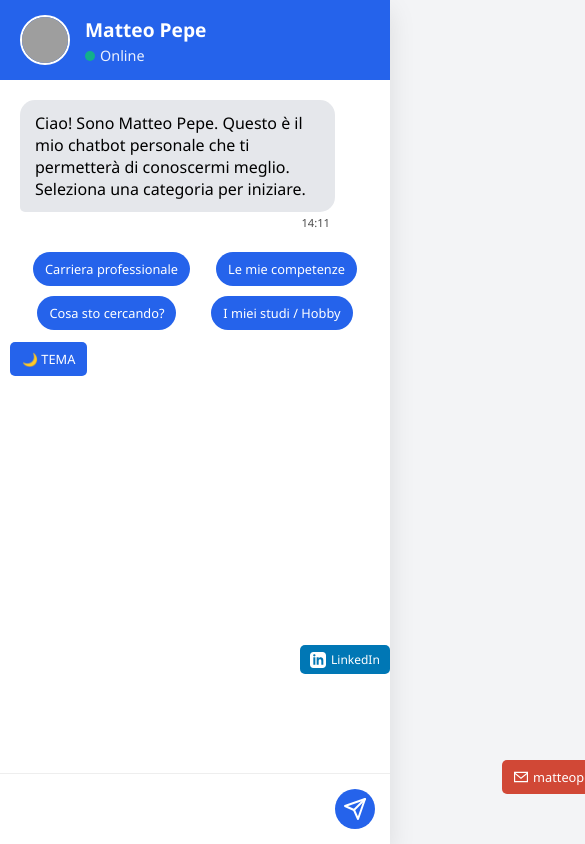
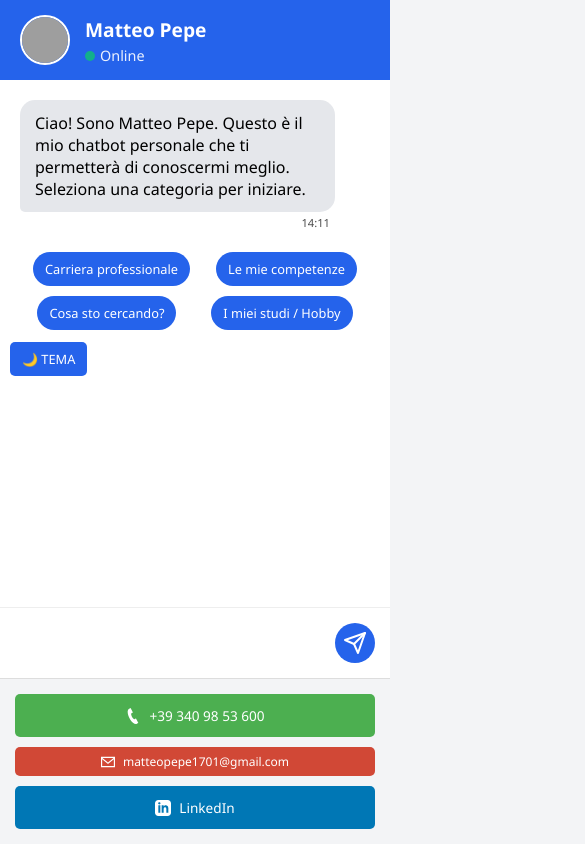
Before and after one commit to mvtt3/Matteo_Pepe_Chatbot, a plain HTML site: page index.html in a window 390 px wide. Shown: the top 844 px of the page, 585 px wide, since content can reach past the window. Drawn offline with Linux system fonts and the light colour scheme; grey boxes are pictures that could not be loaded.

Commit message:
Update index.html

```diff
--- a/index.html
+++ b/index.html
@@ -233,27 +233,7 @@
             }
         }
 
-        .linkedin-btn {
-            position: absolute;
-            bottom: 50px;
-            left: 300px;
-            background-color: #0077b5;
-            color: white;
-            border: none;
-            padding: 8px 12px;
-            border-radius: 5px;
-            font-size: 0.8rem;
-            display: flex;
-            align-items: center;
-            gap: 5px;
-            cursor: pointer;
-            text-decoration: none;
-        }
-
-        .linkedin-btn svg {
-            width: 16px;
-            height: 16px;
-        }
+/* Old .linkedin-btn styles removed */
 
         .skill-chart {
             margin: 15px 0;
@@ -300,6 +280,47 @@
             background-color: #e5e7eb;
         }
 
+        .contact-buttons {
+            display: flex;
+            justify-content: space-around; /* Distribuisce i pulsanti orizzontalmente */
+            align-items: center; /* Allinea verticalmente i pulsanti se hanno altezze diverse */
+            padding: 10px 15px; /* Spaziatura interna */
+            background-color: var(--light-color); /* Sfondo per separare visivamente */
+            border-top: 1px solid #ddd; /* Linea di separazione superiore */
+        }
+
+        .contact-btn {
+            color: white;
+            padding: 8px 15px; /* Aumentato padding per migliore cliccabilità */
+            border-radius: 5px;
+            text-decoration: none;
+            display: flex;
+            align-items: center;
+            gap: 8px; /* Spazio tra icona e testo */
+            font-size: 0.9rem; /* Dimensione font consistente */
+            transition: opacity 0.3s ease;
+            cursor: pointer; /* Aggiunto per coerenza */
+        }
+        .contact-btn:hover {
+            opacity: 0.8;
+        }
+
+        .contact-btn svg {
+            width: 16px;
+            height: 16px;
+            fill: white; /* Assicura che le icone SVG siano bianche */
+        }
+
+        .phone-btn {
+            background-color: #4CAF50; /* Verde telefono */
+        }
+        .email-btn {
+            background-color: #D14836; /* Rosso email */
+        }
+        .linkedin-btn-new { /* Nuova classe per evitare conflitti */
+            background-color: #0077b5; /* Blu LinkedIn */
+        }
+
         @media (max-width: 600px) {
             .container {
                 height: 100vh;
@@ -315,32 +336,41 @@
                 font-size: 0.8rem;
                 padding: 8px 12px;
             }
+
+            /* NUOVI STILI PER I PULSANTI DI CONTATTO SU MOBILE */
+            .contact-buttons {
+                flex-direction: column; /* Impila i pulsanti verticalmente */
+                align-items: stretch; /* Fa sì che i pulsanti occupino la larghezza disponibile se desiderato, o usa align-items: center; */
+                padding: 15px; /* Aggiunge padding attorno ai pulsanti */
             }
 
-@media (max-width: 600px) {
-    /* Riposiziona i pulsanti per evitare sovrapposizioni su mobile */
-    .linkedin-btn {
-        bottom: 170px; /* Sposta il pulsante LinkedIn più in alto */
+            .contact-btn {
+                width: 100%; /* Occupa la larghezza del contenitore .contact-buttons */
+                margin-bottom: 10px; /* Spazio tra i pulsanti impilati */
+                justify-content: center; /* Centra icona e testo nel pulsante */
+                font-size: 0.85rem; /* Leggermente più grande per mobile */
+                padding: 12px 15px; /* Padding maggiore per tocco più facile */
             }
-    a[href^="mailto"] {
-        bottom: 130px; /* Sposta il pulsante email sopra al telefono */
+
+            .contact-btn:last-child {
+                margin-bottom: 0; /* Rimuovi margine dall'ultimo pulsante */
             }
-    div[style*="bottom: 90px"] {
-        bottom: 90px; /* Mantieni la posizione del pulsante telefono */
+
+            .chat-body {
+                /* Aggiunge spazio in basso per non sovrapporre i pulsanti */
+                /* L'altezza dei 3 pulsanti + padding + margini */
+                padding-bottom: calc( (12px + 16px + 12px) * 3 + 10px * 2 + 30px); /* Altezza approssimativa dei pulsanti + margini + padding extra */
             }
+
+            /* RIMOZIONE VECCHI STILI OBSOLETI PER MOBILE */
+            /* .linkedin-btn, a[href^="mailto"], div[style*="bottom: 90px"] erano gestiti con posizionamento assoluto, ora non più necessario */
+
             .theme-toggle, .language-toggle {
-        left: 10px; /* Mantieni i pulsanti del tema e lingua a sinistra */
-    }
-    /* Riduci leggermente la dimensione dei pulsanti su mobile */
-    .linkedin-btn, a[href^="mailto"], div[style*="bottom: 90px"] {
-        padding: 6px 10px;
-        font-size: 0.75rem;
-    }
-    /* Migliora la leggibilità del testo nei pulsanti */
-    div[style*="bottom: 90px"] svg,
-    a[href^="mailto"] svg {
-        width: 14px;
-        height: 14px;
+                /* Assicurati che questi non si sovrappongano o siano posizionati correttamente */
+                /* Potrebbe essere necessario aggiustare la loro posizione se i pulsanti di contatto sono fissi in basso */
+                /* Per ora, li lasciamo come sono, ma potrebbero richiedere aggiustamenti a seconda del layout finale */
+                 left: 10px;
+                 /* Se i .contact-buttons sono fissi in basso, potresti voler spostare questi più in alto o in un'altra posizione */
             }
         }
 
@@ -369,25 +399,26 @@
             </button>
         </div>
 
-        <a href="tel:+393409853600" style="position: absolute; bottom: 50px; left: 800px; color: white; font-size: 0.8rem; display: flex; align-items: center; gap: 5px; background-color: #4CAF50; padding: 8px 12px; border-radius: 5px; cursor: pointer; text-decoration: none;">
-            <svg xmlns="http://www.w3.org/2000/svg" width="16" height="16" viewBox="0 0 24 24" fill="white">
+        <div class="contact-buttons">
+            <a href="tel:+393409853600" class="contact-btn phone-btn">
+                <svg xmlns="http://www.w3.org/2000/svg" width="16" height="16" viewBox="0 0 24 24">
                     <path d="M20 22.621l-3.521-6.795c-.008.004-1.974.97-2.064 1.011-2.24 1.086-6.799-7.82-4.609-8.994l2.083-1.026-3.493-6.817-2.106 1.039c-7.202 3.755 4.233 25.982 11.6 22.615.121-.055 2.102-1.029 2.11-1.033z"/>
                 </svg>
                 +39 340 98 53 600
             </a>
-        <a href="mailto:matteopepe1701@gmail.com?subject=Contatto%20dal%20sito" target="_blank" style="position: absolute; bottom: 50px; left: 502px; background-color: #D14836; color: white; border: none; padding: 8px 12px; border-radius: 5px; font-size: 0.8rem; display: flex; align-items: center; gap: 5px; cursor: pointer; text-decoration: none;">
-            <svg xmlns="http://www.w3.org/2000/svg" width="16" height="16" viewBox="0 0 24 24" fill="white">
+            <a href="mailto:matteopepe1701@gmail.com?subject=Contatto%20dal%20sito" target="_blank" class="contact-btn email-btn">
+                <svg xmlns="http://www.w3.org/2000/svg" width="16" height="16" viewBox="0 0 24 24">
                     <path d="M0 3v18h24v-18h-24zm21.518 2l-9.518 7.713-9.518-7.713h19.036zm-19.518 14v-11.817l10 8.104 10-8.104v11.817h-20z"/>
                 </svg>
                 matteopepe1701@gmail.com
             </a>
-
-        <a href="https://www.linkedin.com/in/matteo-pepe-a56477249/" target="_blank" class="linkedin-btn">
-            <svg xmlns="http://www.w3.org/2000/svg" viewBox="0 0 24 24" fill="white">
+            <a href="https://www.linkedin.com/in/matteo-pepe-a56477249/" target="_blank" class="contact-btn linkedin-btn-new">
+                <svg xmlns="http://www.w3.org/2000/svg" viewBox="0 0 24 24">
                     <path d="M19 0h-14c-2.761 0-5 2.239-5 5v14c0 2.761 2.239 5 5 5h14c2.762 0 5-2.239 5-5v-14c0-2.761-2.238-5-5-5zm-11 19h-3v-11h3v11zm-1.5-12.268c-.966 0-1.75-.79-1.75-1.764s.784-1.764 1.75-1.764 1.75.79 1.75 1.764-.783 1.764-1.75 1.764zm13.5 12.268h-3v-5.604c0-3.368-4-3.113-4 0v5.604h-3v-11h3v1.765c1.396-2.586 7-2.777 7 2.476v6.759z"/>
                 </svg>
                 LinkedIn
             </a>
+        </div>
     </div>
 
     <script>
```
Lines whose indentation alone changed are shown as unchanged.
